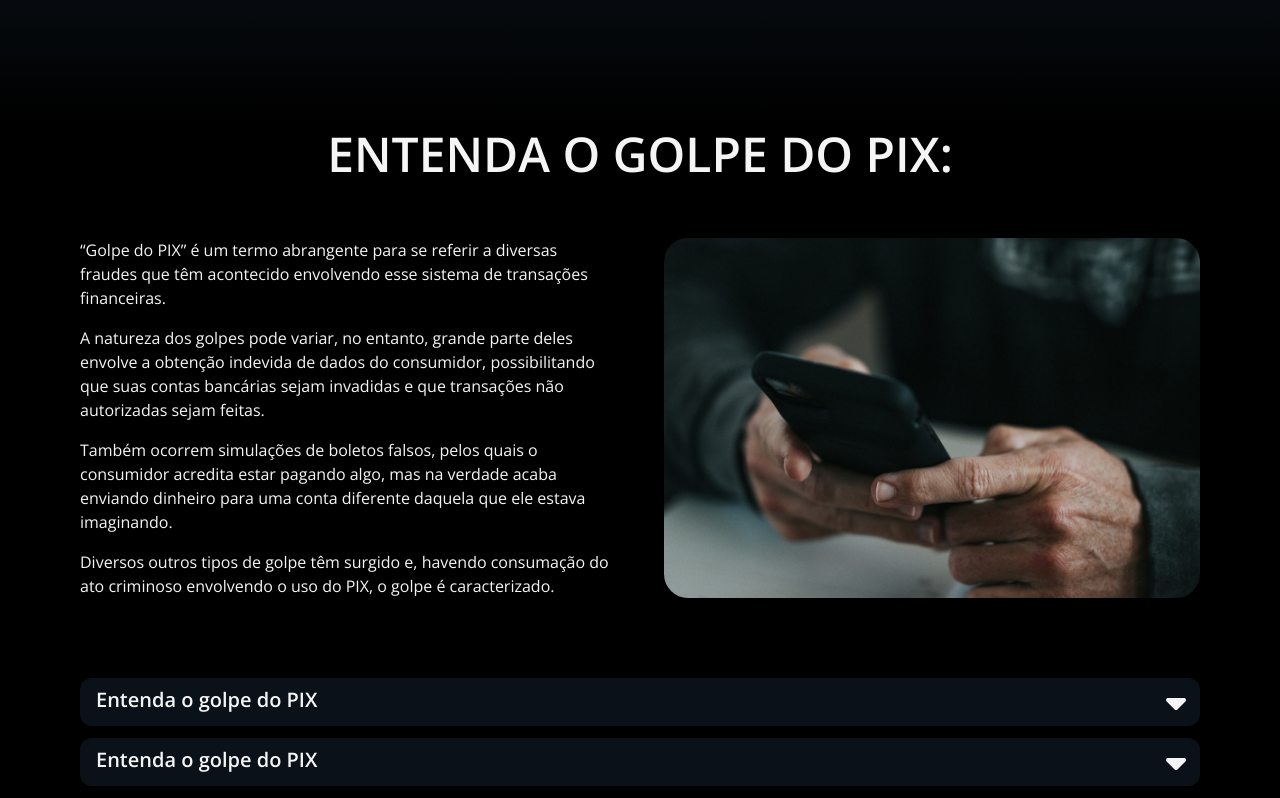
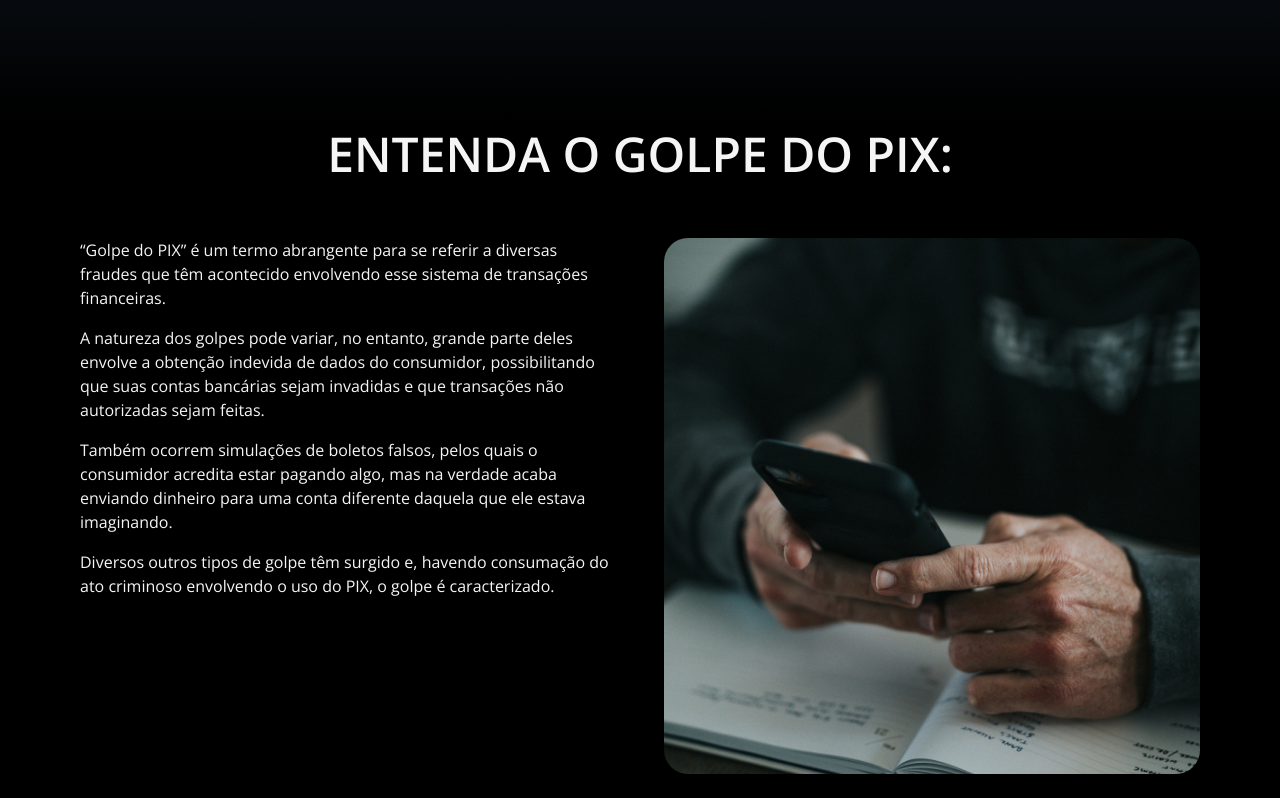
Before and after one commit to dsmarcelo/grasielly-landingpage, a Next.js app: page / in a window 1280 px wide. Shown: the part 542-1340 px from the top of the page. Built offline with nearby package versions, Linux system fonts and the light colour scheme.

Commit message:
chore: info row flex-box

```diff
--- a/app/globals.css
+++ b/app/globals.css
@@ -29,6 +29,10 @@
   background-image: linear-gradient(to bottom, hsl(0,0%,0%) 5%,hsl(210,40%,13.7%) 40%,hsl(0,0%,0%) 100%);
 }
 
+.p-small {
+  @apply text-sm
+}
+
 .p-normal {
   @apply text-xl;
 }
--- a/app/page.tsx
+++ b/app/page.tsx
@@ -55,12 +55,10 @@
       </div>
 
       <div className="px-4 md:px-10 lg:px-20 max-w-7xl">
-
-        <section className="w-full mb-20 flex flex-col items-center gap-12">
+        <section className="w-full mb-20 flex flex-col items-center gap-6 md:gap-12">
           <h2 className="">ENTENDA O GOLPE DO PIX:</h2>
-          <div className="grid grid-cols-1 grid-rows-2 md:grid-cols-2 gap-12 md:grid-rows-1 ">
-
-            <div className="p-normal md:text-base">
+          <div className="flex flex-col sm:flex-row gap-6 md:gap-12">
+            <div className="p-small md:text-base sm:w-1/2">
               <p className="">
                 “Golpe do PIX” é um termo abrangente para se referir a diversas fraudes que têm acontecido envolvendo esse sistema de transações financeiras.
               </p>
@@ -74,7 +72,7 @@
                 Diversos outros tipos de golpe têm surgido e, havendo consumação do ato criminoso envolvendo o uso do PIX, o golpe é caracterizado.
               </p>
             </div>
-            <div className="relative">
+            <div className="relative aspect-square sm:w-1/2">
               <Image
                 className="rounded-3xl"
                 src="/Phone.jpg"
```
